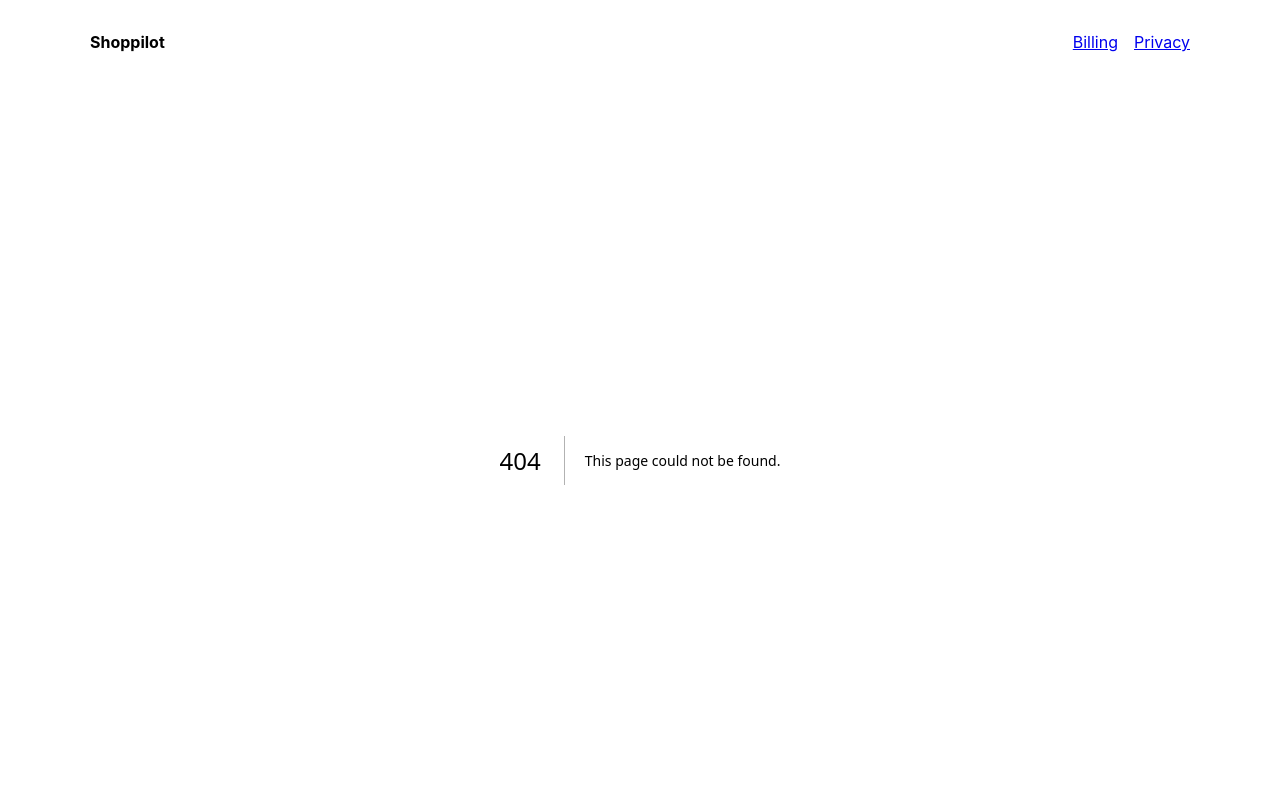
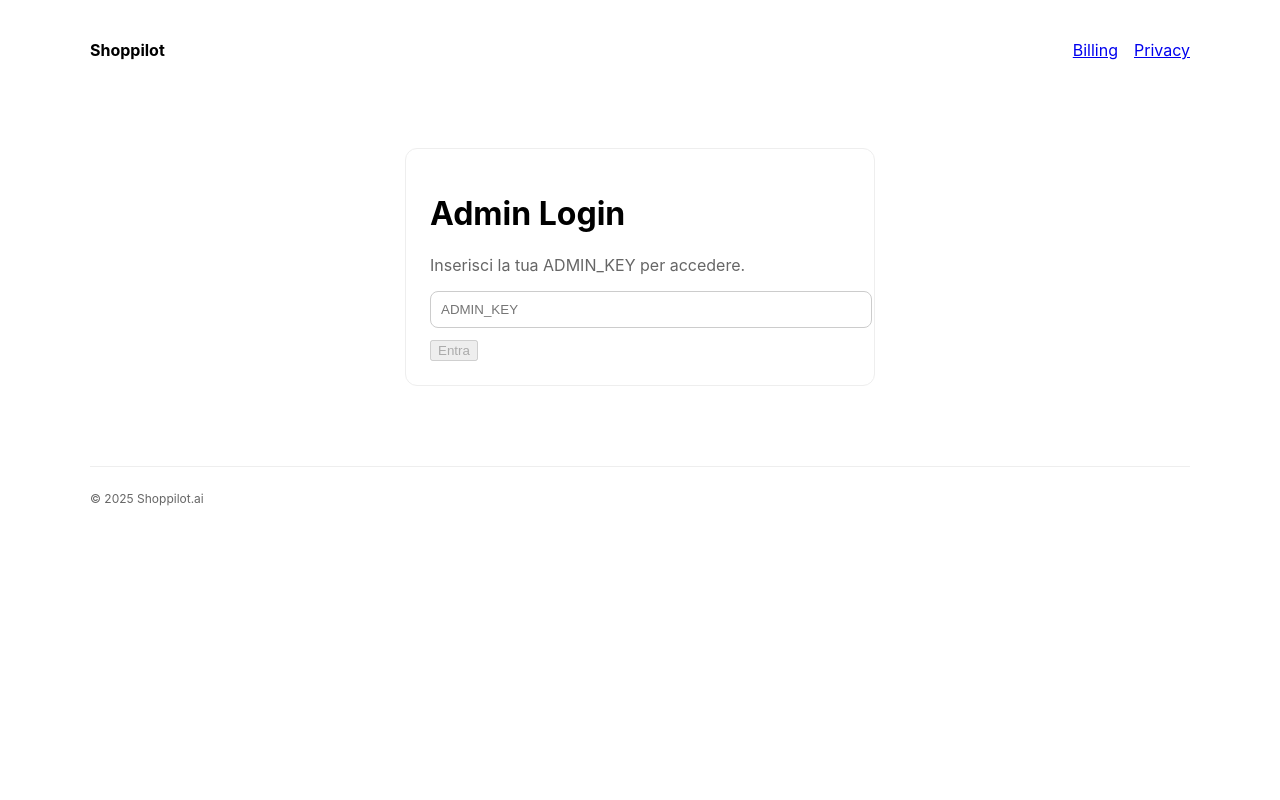
Before and after one commit to enricosig/shoppilot-app, a Next.js app: page /admin/login in a window 1280 px wide. Before the commit this address had no page. Shown: the top 800 px of the page. Built offline with nearby package versions, Linux system fonts and the light colour scheme.

Commit message:
Create page.tsx

```diff
--- /dev/null
+++ b/app/admin/login/page.tsx
@@ -0,0 +1,42 @@
+'use client';
+import { useState } from 'react';
+
+export default function AdminLogin() {
+  const [key, setKey] = useState('');
+  const [loading, setLoading] = useState(false);
+  const next = typeof window !== 'undefined'
+    ? (new URLSearchParams(window.location.search).get('next') || '/admin')
+    : '/admin';
+
+  const submit = async (e: React.FormEvent) => {
+    e.preventDefault();
+    setLoading(true);
+    const r = await fetch('/api/admin/login', {
+      method: 'POST',
+      headers: {'Content-Type':'application/json'},
+      body: JSON.stringify({ key }),
+    });
+    setLoading(false);
+    if (r.ok) window.location.href = next;
+    else alert('Invalid key');
+  };
+
+  return (
+    <main style={{maxWidth:420, margin:'80px auto', border:'1px solid #eee', borderRadius:12, padding:24}}>
+      <h1>Admin Login</h1>
+      <p style={{color:'#666'}}>Inserisci la tua ADMIN_KEY per accedere.</p>
+      <form onSubmit={submit} style={{marginTop:16}}>
+        <input
+          type="password"
+          value={key}
+          onChange={e=>setKey(e.target.value)}
+          placeholder="ADMIN_KEY"
+          style={{width:'100%', padding:10, borderRadius:8, border:'1px solid #ccc'}}
+        />
+        <button disabled={loading || !key} style={{marginTop:12}}>
+          {loading ? 'Verifica…' : 'Entra'}
+        </button>
+      </form>
+    </main>
+  );
+}
```
